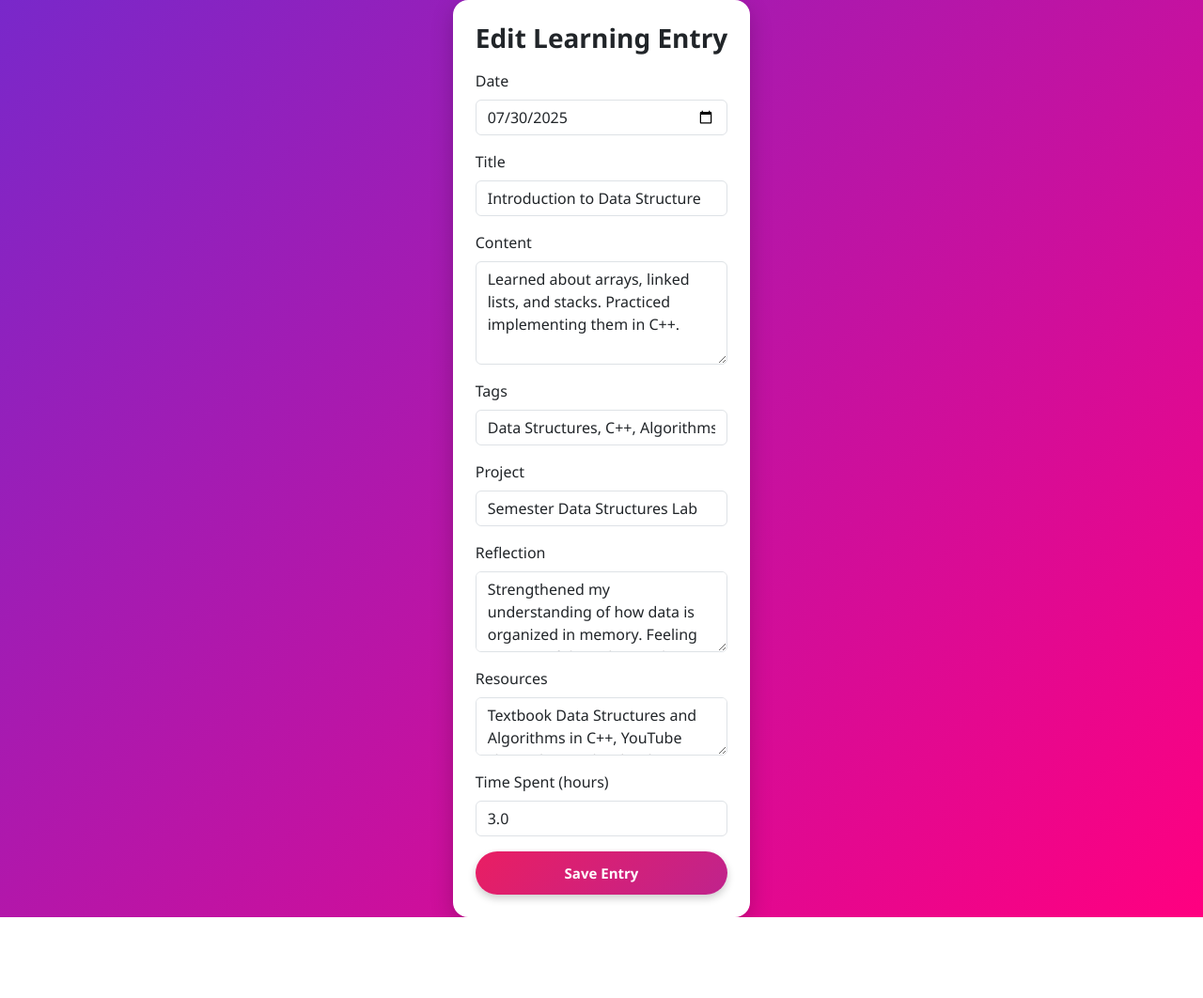
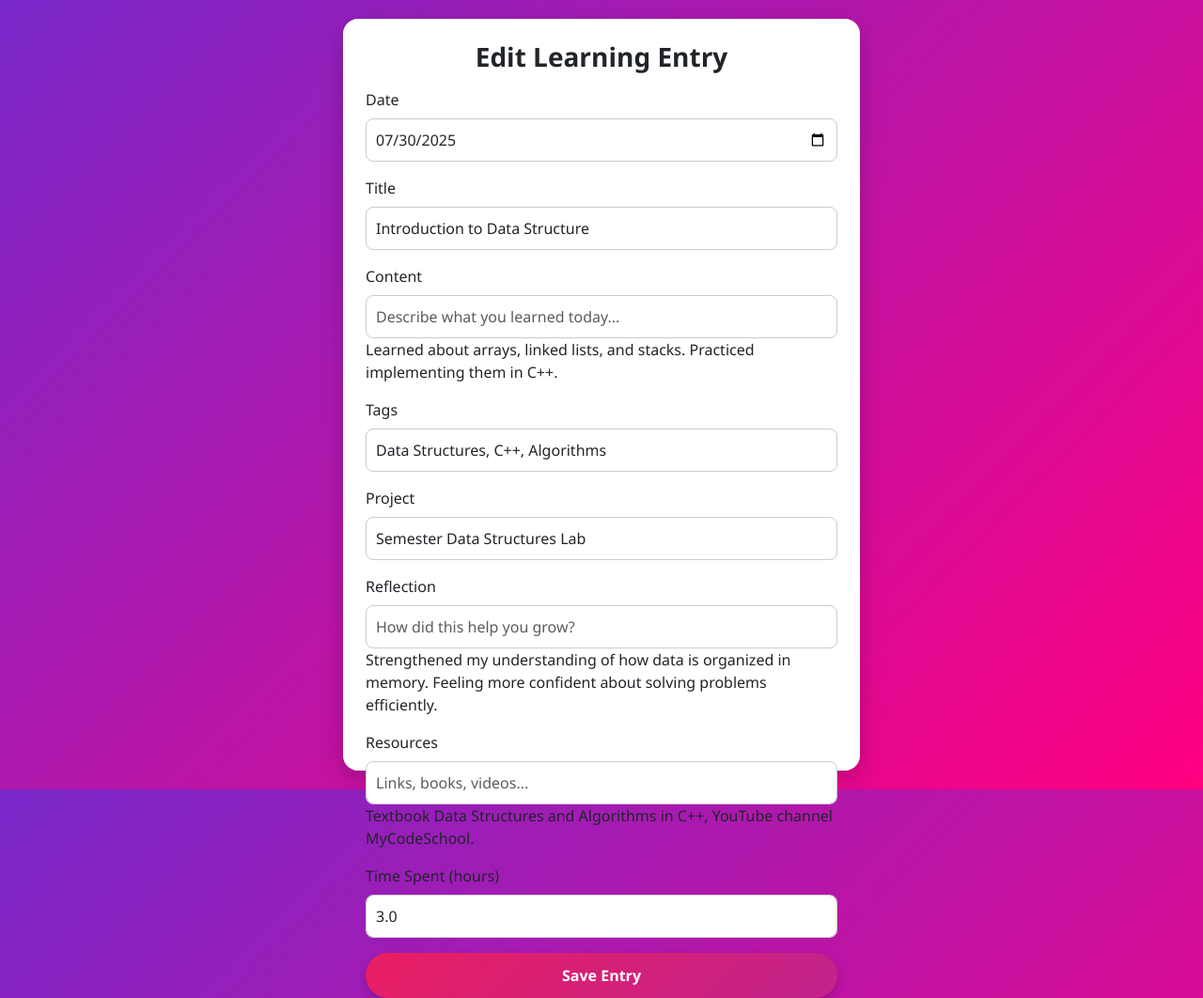
Before and after one commit to 117ABHISHEK/YOPM2, a Flask app: page /update/5 in a window 1280 px wide. Shown: the whole page at 94% size. Before the commit the page ends 976 px from the top, so only its background shows below. Run offline with Flask 3, Linux system fonts and the light colour scheme; a user stored in the database is signed in; data comes from the database, SQL or seed files in the repository; some libraries are stand-ins or nearby versions.

Commit message:
updated UI
Co-Authored-By: ShitalPanhalkar1015 <182597102+ShitalPanhalkar1015@users.noreply.github.com>

```diff
--- a/static/form.css
+++ b/static/form.css
@@ -1,5 +1,5 @@
 body {
-  min-height: 100vh;
+  min-height: auto;
   background: linear-gradient(135deg, #7928ca, #ff0080);
   display: flex;
   align-items: center;
@@ -123,7 +123,9 @@ a:hover {
 }
 
 .form-container-md {
-  max-width: 800px;
+  width: 650px !important;
+  height: 100vh;
+  margin: 10px;
 }
 
 @media (max-width: 768px) {
@@ -133,3 +135,50 @@ a:hover {
     padding-bottom: 2rem;
   }
 }
+
+/* ADD this near the top */
+* {
+  box-sizing: border-box;
+}
+
+/* Update form-container-md */
+.form-container-md {
+  width: 100%;
+  max-width: 550px;
+  margin: 20px auto;
+  padding: 30px;
+  background: #fff;
+  border-radius: 1rem;
+  box-shadow: 0 8px 24px rgba(0, 0, 0, 0.2);
+}
+
+/* Input and Textarea fix */
+input.form-control,
+textarea.form-control {
+  width: 100%;
+  max-width: 100%;
+  border-radius: 8px;
+  padding: 10px;
+  border: 1px solid #ccc;
+  font-size: 16px;
+}
+
+/* Prevent button from overflowing */
+button.auth-btn {
+  width: 100%;
+  max-width: 100%;
+  padding: 12px 20px;
+  font-size: 16px;
+}
+
+/* Center the form and give some breathing room */
+body {
+  min-height: 100vh;
+  margin: 0;
+  padding: 0;
+  display: flex;
+  align-items: center;
+  justify-content: center;
+  font-family: "Segoe UI", Tahoma, Geneva, Verdana, sans-serif;
+  background: linear-gradient(135deg, #7928ca, #ff0080);
+}
--- a/templates/dashboard.html
+++ b/templates/dashboard.html
@@ -45,7 +45,7 @@ block head_extra %}
             <a href="{{ url_for('update', id=entry.id) }}" class="btn btn-sm btn-warning">Edit</a>
 
             <a href="{{ url_for('delete', id=entry.id) }}" class="btn btn-sm btn-danger" onclick="return confirm('Are you sure you want to delete this entry?');">
-              >Delete</a
+              Delete</a
             >
           </td>
         </tr>
--- a/templates/entry.html
+++ b/templates/entry.html
@@ -1,12 +1,21 @@
-{% extends "base.html" %} {% block title %}{{ 'Edit' if entry else 'New' }}
-Entry - LearnLog{% endblock %} {% block head_extra %}
-<link rel="stylesheet" href="{{url_for('static',filename='form.css')}}" />
-{% endblock %} {% block content %}
+{% extends "base.html" %}
+
+{% block title %}
+  {{ 'Edit' if entry else 'New' }} Entry - LearnLog
+{% endblock %}
+
+{% block head_extra %}
+  <link rel="stylesheet" href="{{ url_for('static', filename='form.css') }}" />
+{% endblock %}
+
+{% block content %}
 <div class="card p-4 mx-auto form-container form-container-md">
   <h3 class="mb-3 text-center text-dark">
     {{ 'Edit' if entry else 'New' }} Learning Entry
   </h3>
+
   {% include '_flashes.html' %}
+
   <form
     method="POST"
     action="{{ url_for('update', id=entry.id) if entry else url_for('entry') }}"
@@ -17,7 +26,7 @@ Entry - LearnLog{% endblock %} {% block head_extra %}
         type="date"
         id="date"
         name="date"
-        value="{{ entry.date if entry and entry.date else '' }}"
+        value="{{ entry.date.strftime('%Y-%m-%d') if entry and entry.date else '' }}"
         class="form-control"
         required
       />
@@ -38,16 +47,14 @@ Entry - LearnLog{% endblock %} {% block head_extra %}
 
     <div class="mb-3">
       <label for="content" class="form-label text-dark">Content</label>
-      <textarea
+      <input type="text"
         id="content"
         name="content"
         class="form-control"
         rows="4"
         placeholder="Describe what you learned today..."
         required
-      >
-{{ entry.content if entry else '' }}</textarea
-      >
+      />{{ entry.content if entry else '' }}
     </div>
 
     <div class="mb-3">
@@ -76,28 +83,24 @@ Entry - LearnLog{% endblock %} {% block head_extra %}
 
     <div class="mb-3">
       <label for="reflection" class="form-label text-dark">Reflection</label>
-      <textarea
+      <input type="text"
         id="reflection"
         name="reflection"
         class="form-control"
         rows="3"
         placeholder="How did this help you grow?"
-      >
-{{ entry.reflection if entry else '' }}</textarea
-      >
+      />{{ entry.reflection if entry else '' }}
     </div>
 
     <div class="mb-3">
       <label for="resources" class="form-label text-dark">Resources</label>
-      <textarea
+      <input type="text"
         id="resources"
         name="resources"
         class="form-control"
         rows="2"
         placeholder="Links, books, videos..."
-      >
-{{ entry.resources if entry else '' }}</textarea
-      >
+      />{{ entry.resources if entry else '' }}
     </div>
 
     <div class="mb-3">
@@ -105,7 +108,7 @@ Entry - LearnLog{% endblock %} {% block head_extra %}
       <input
         type="number"
         id="time"
-        name="time"
+        name="time_spent"
         value="{{ entry.time_spent if entry and entry.time_spent is not none else '' }}"
         class="form-control"
         placeholder="e.g., 1.5 for 1.5 hours"
--- a/templates/login.html
+++ b/templates/login.html
@@ -2,7 +2,7 @@
 block head_extra %}
 <link rel="stylesheet" href="{{url_for('static',filename='form.css')}}" />
 {% endblock %} {% block content %}
-<div class="card p-4 mx-auto form-container form-container-sm">
+<div class="card p-4 mx-auto form-container form-container-md">
   <h3 class="mb-3 text-center text-dark">Login</h3>
   {% include '_flashes.html' %}
   <form id="login-form" method="POST" action="{{ url_for('login') }}">
```
Also changed, not shown: templates/register.html (+25 -51 lines).
